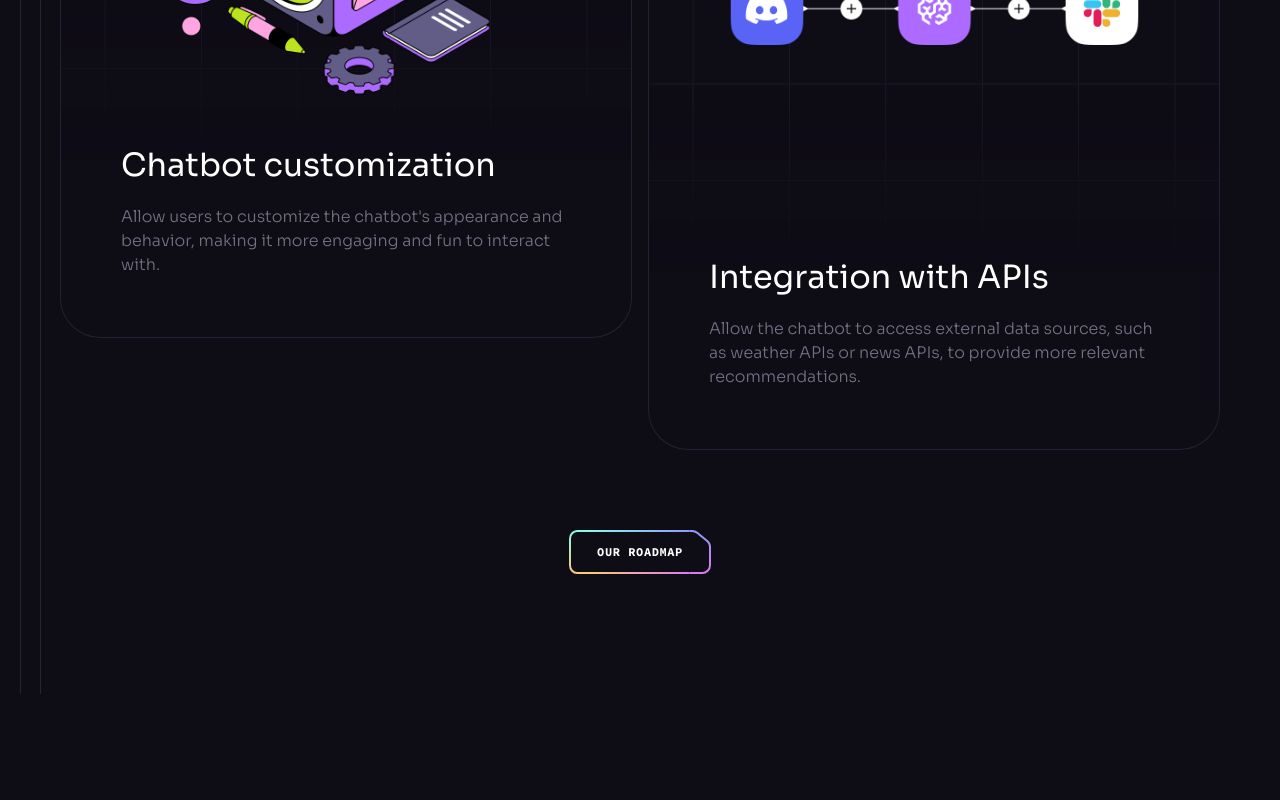
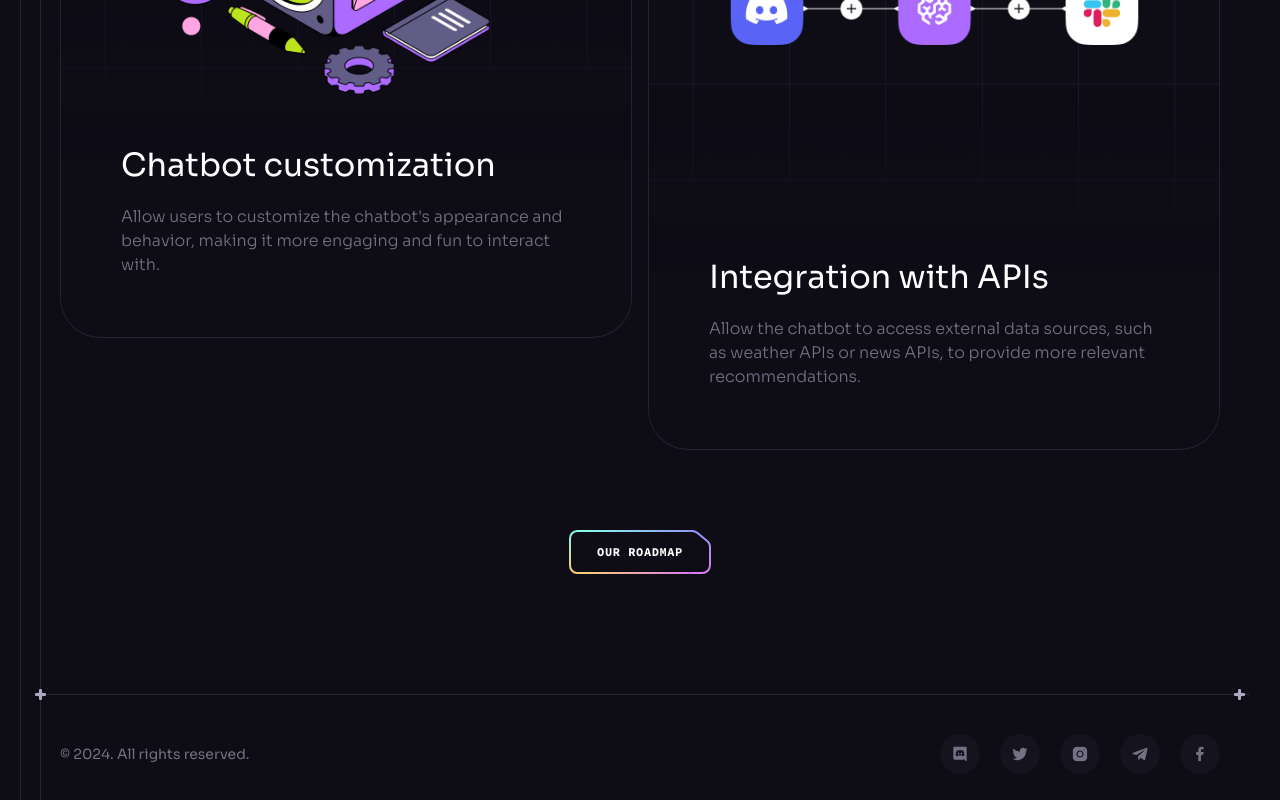
Before and after one commit to rockingkp/brainwave-ai, a React (Vite) app: page / in a window 1280 px wide. Shown: the part 8583-9383 px from the top of the page. Before the commit the page ends 9277 px from the top, so only its background shows below. Built offline with nearby package versions, Linux system fonts and the light colour scheme.

Commit message:
implement footer

```diff
--- a/src/App.jsx
+++ b/src/App.jsx
@@ -1,6 +1,7 @@
 import ButtonGradient from "./assets/svg/ButtonGradient";
 import Benefits from "./components/Benefits";
 import Collaboration from "./components/Collaboration";
+import Footer from "./components/Footer";
 import Header from "./components/Header";
 import Hero from "./components/Hero";
 import Pricing from "./components/Pricing";
@@ -18,6 +19,7 @@
         <Services />
         <Pricing />
         <Roadmap />
+        <Footer />
       </div>
 
       <ButtonGradient />
--- /dev/null
+++ b/src/components/Footer.jsx
@@ -0,0 +1,30 @@
+import { socials } from "../constants";
+import Section from "./Section";
+
+const Footer = () => {
+  return (
+    <Section crosses className="!px-0 !py-10">
+      <div className="container flex sm:justify-between justify-center items-center gap-10 max-sm:flex-col">
+        <p className="caption text-n-4 lg:block">
+          &copy;{` `}
+          {new Date().getFullYear()}. All rights reserved.
+        </p>
+
+        <ul className="flex gap-5 flex-wrap">
+          {socials.map((item) => (
+            <a
+              key={item.id}
+              href={item.url}
+              target="_blank"
+              className="flex items-center justify-center w-10 h-10 bg-n-7 rounded-full transition-colors hover:bg-n-6"
+            >
+              <img src={item.iconUrl} width={16} height={16} alt={item.title} />
+            </a>
+          ))}
+        </ul>
+      </div>
+    </Section>
+  );
+};
+
+export default Footer;
```
